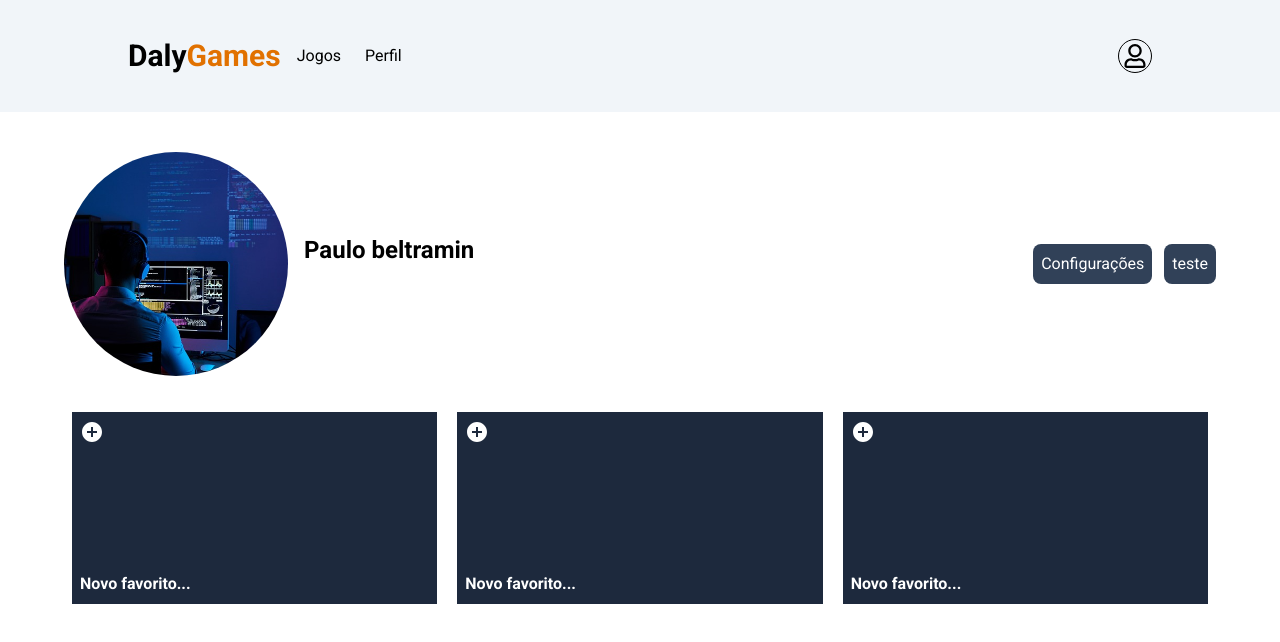
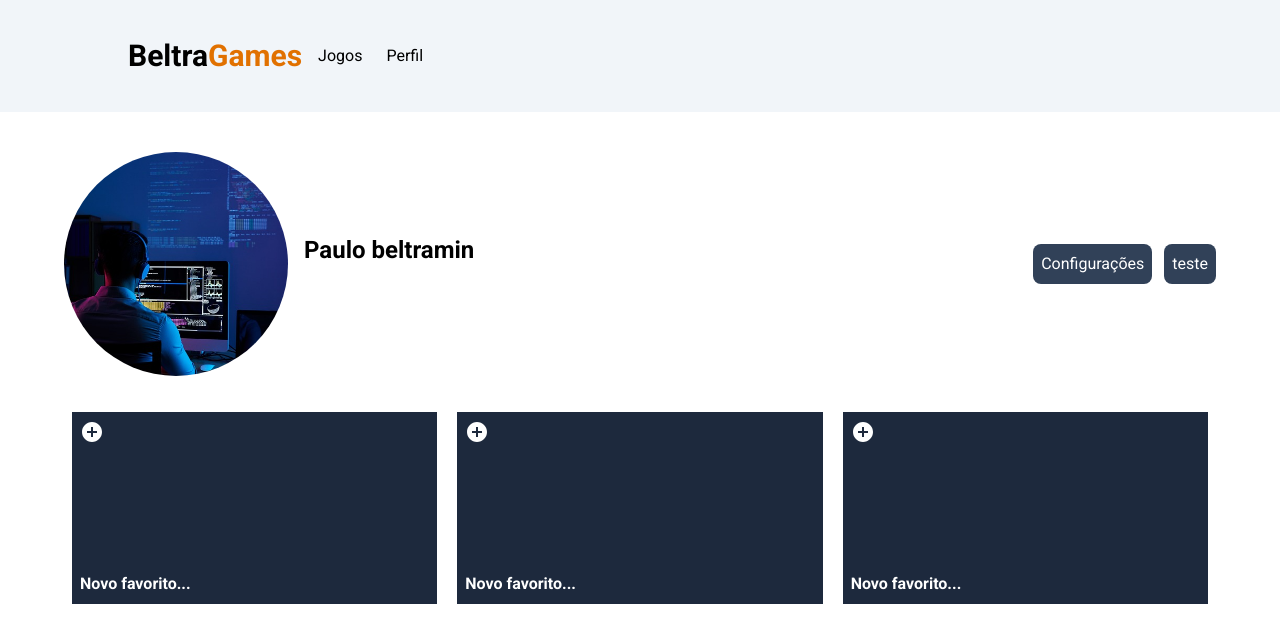
Before and after one commit to paulo-beltramin/beltragames, a Next.js app: page /profile in a window 1280 px wide. Shown: the top 642 px of the page. Built offline with nearby package versions, Linux system fonts and the light colour scheme.

Commit message:
atualzado nome do logo no header

```diff
--- a/src/components/header/index.tsx
+++ b/src/components/header/index.tsx
@@ -7,7 +7,7 @@ const Header = () => {
             <header className='flex justify-between max-w-5xl mx-auto h-28 items-center w-11/12 lg:w-full'>
                 <div className='flex items-center '>
                     <p className='text-2xl font-bold lg:text-3xl'>
-                        Daly<span className='text-amber-600'>Games</span>
+                        Beltra<span className='text-amber-600'>Games</span>
                     </p>
 
                     <ul className='flex pl-4 gap-6'>
@@ -21,9 +21,7 @@ const Header = () => {
                     </ul>
                 </div>
 
-                <div className='border rounded-full p-1 cursor-pointer hover:text-blue-950'>
-                    <FaRegUser size={24} />
-                </div>
+
             </header>
         </div>
     )
```
